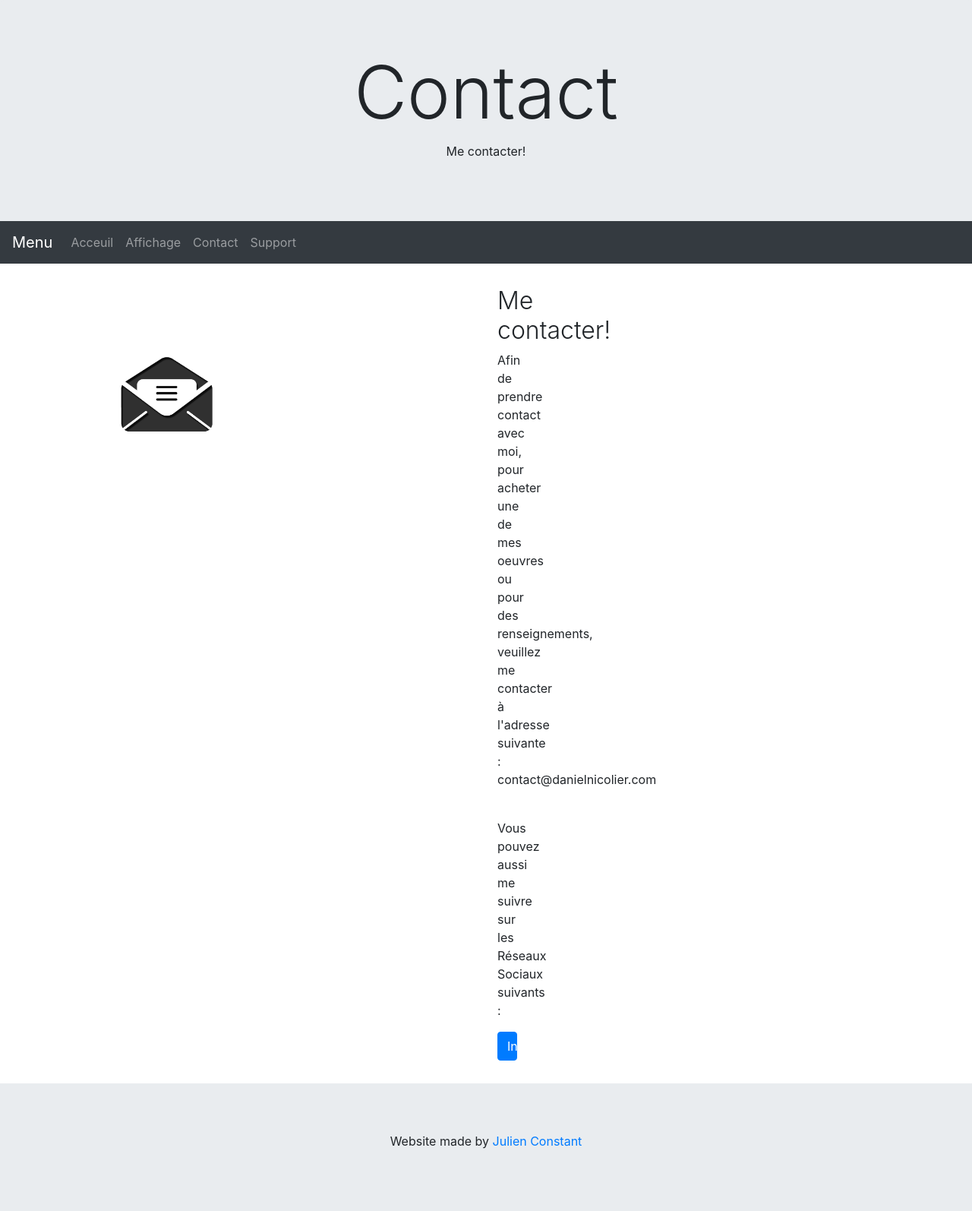
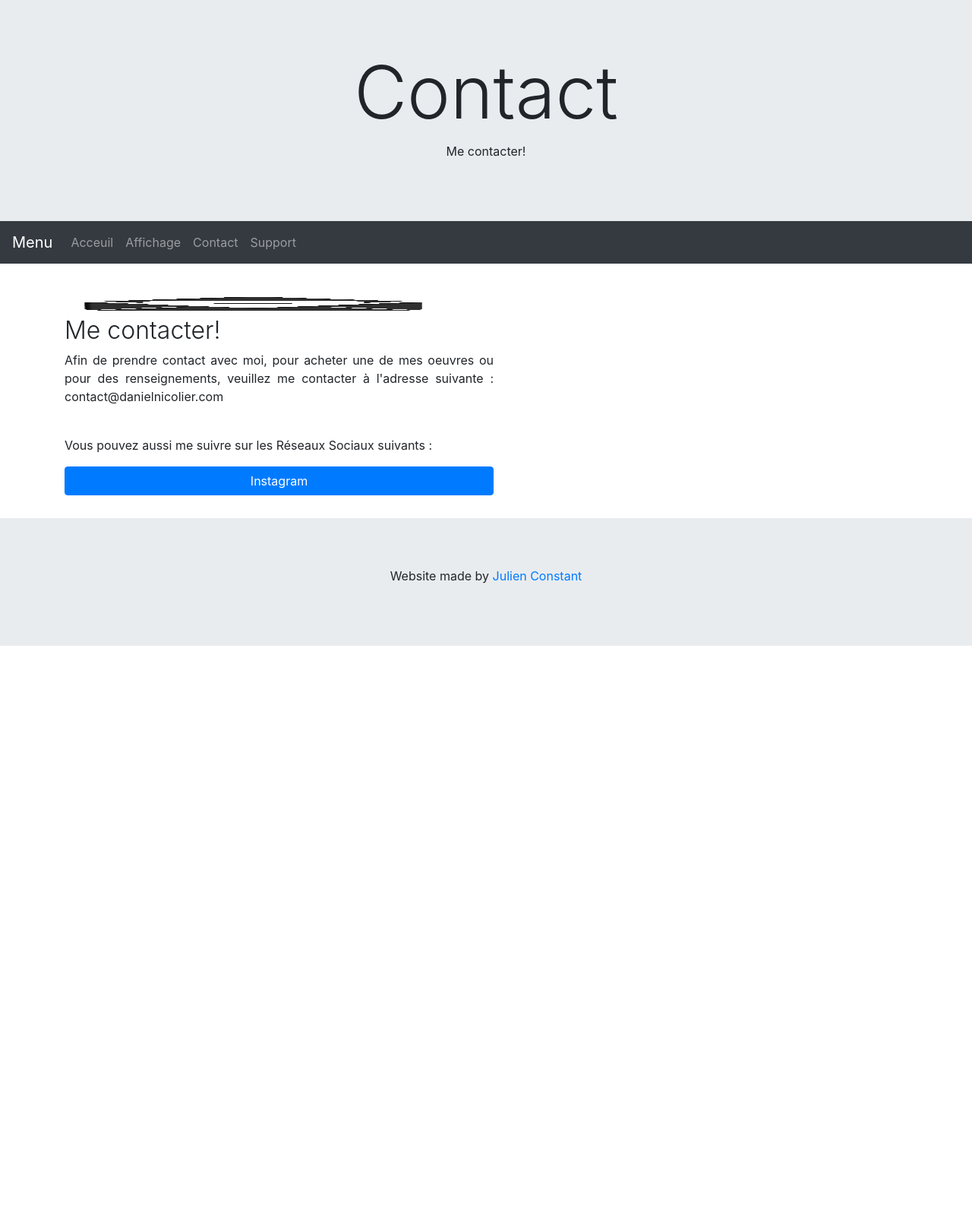
Before and after one commit to Juknum/Daniel.io, a Jekyll site: the page built from contact.html, in a window 1280 px wide. Shown: the whole page at 76% size. Built offline with Jekyll 4.4.1, drawn with Linux system fonts in a browser that asks for light colours; after the commit the page ends 900 px from its top, so only the background shows below that.

Commit message:
fix weird image

```diff
--- a/contact.html
+++ b/contact.html
@@ -3,14 +3,8 @@
 separatedTitle: Contact
 description: Me contacter!
 ---
-
-<div class="row">
-	<div class="col">
-		<img src="{{ site.baseurl }}/image/contact/enveloppe.png" style="width:50%" alt="Enveloppe" class="links-image">
-	</div>
-	<div class="col">
 	<div class="links-content">
-		  <h2>Me contacter!</h2>
+		<h2><img src="{{ site.baseurl }}/image/contact/enveloppe.png" width="25" height="25" alt="Enveloppe" class="links-image"> Me contacter!</h2>
 		<p align="justify">
 			Afin de prendre contact avec moi, pour acheter une de mes oeuvres ou pour des renseignements, veuillez me contacter à l'adresse suivante : contact@danielnicolier.com
 		</p>
@@ -20,5 +14,3 @@
 		</p>
 		<a href="https://www.instagram.com/danielnicolier/" class="btn btn-block btn-primary" role="button">Instagram</a>
 	</div>
-	</div>
-</div>
```
Also changed, not shown: image/contact/enveloppe.png. Lines whose indentation alone changed are shown as unchanged.
